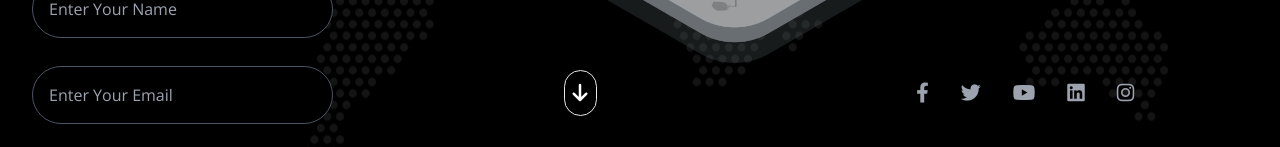
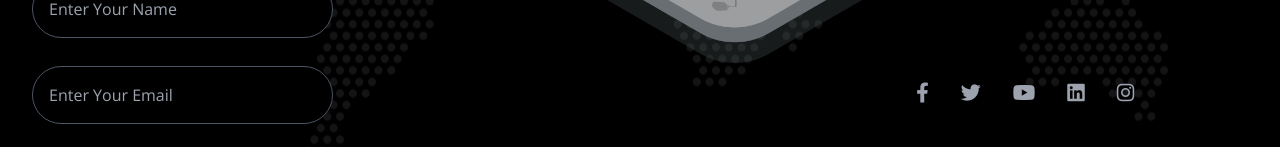
Before and after one commit to gangadhar5613/vocally_task, a Next.js app: page / in a window 1280 px wide. Shown: the part 612-759 px from the top of the page. Built offline with nearby package versions, Linux system fonts and the light colour scheme.

Commit message:
fix few issues.

```diff
--- a/components/Home/Main.js
+++ b/components/Home/Main.js
@@ -28,12 +28,6 @@ function Main() {
           </div>
           <div className="w-3/4  md:flex md:justify-between md:items-center">
             <div className=" hidden md:flex ">
-              <a
-                href="#goingDown"
-                className="text-xl border text-white rounded-full   p-2"
-              >
-                <i className="fa-solid fa-arrow-down"></i>
-              </a>
             </div>
             <div className=" flex justify-center md:justify-end w-full ">
               <a href="#">
```
